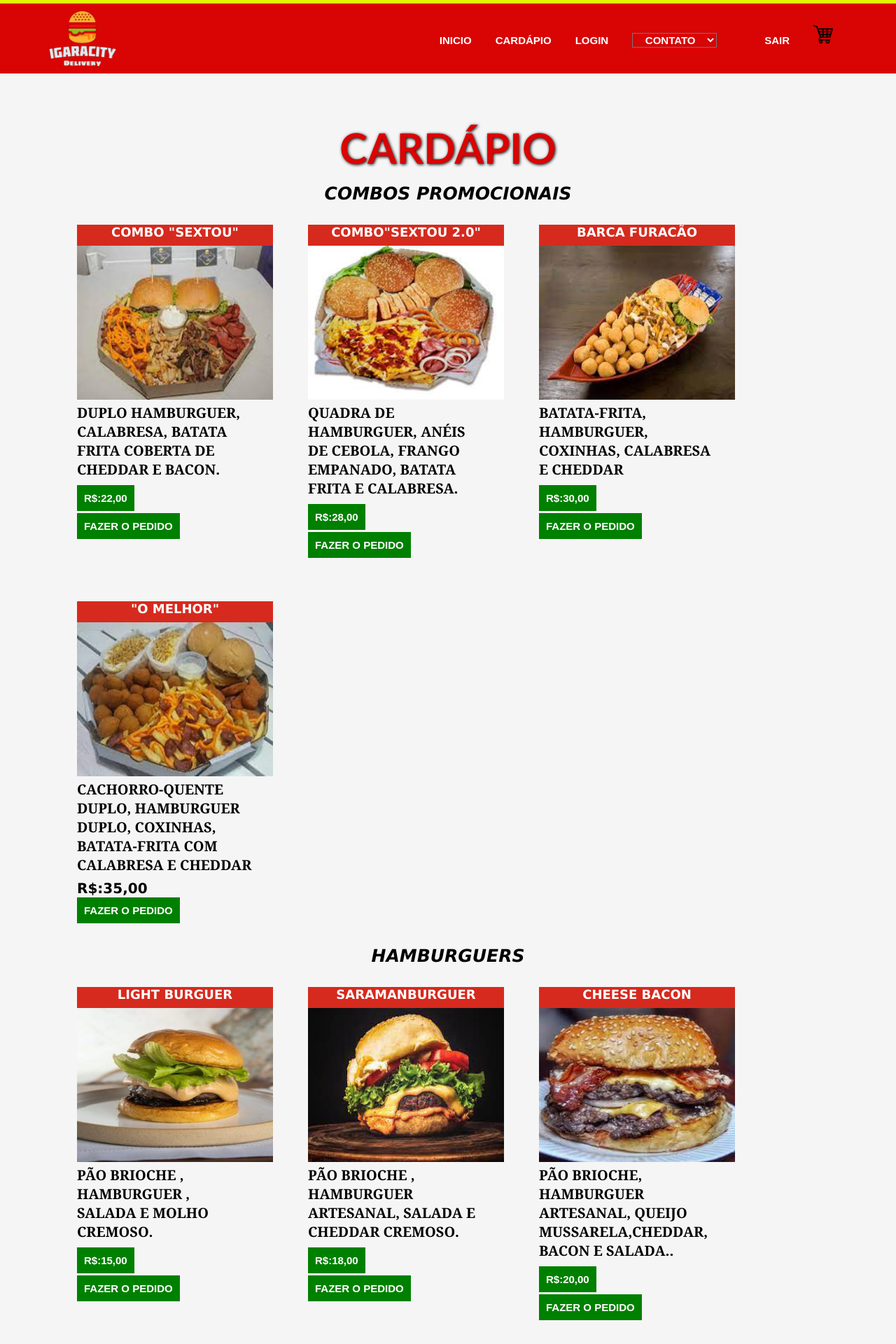
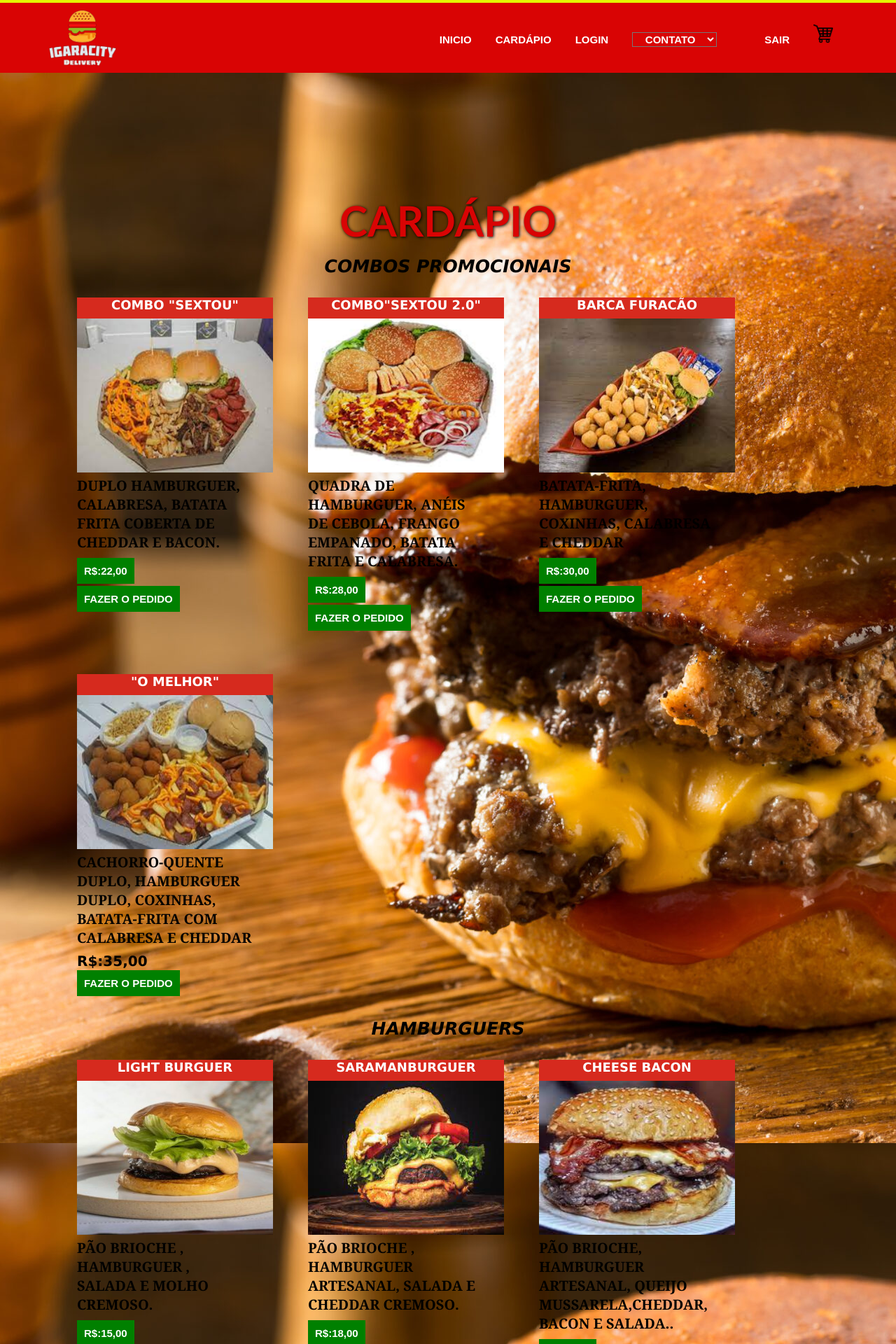
Before and after one commit to KevinhoSilva/Projeto_integrador, a PHP site: page /cardapio.php in a window 1280 px wide. Shown: the top 1920 px of the page at 70% size. Run offline with PHP 8.4, Linux system fonts and the light colour scheme.

Commit message:
Add files via upload

```diff
--- a/css/cadastro.css
+++ b/css/cadastro.css
@@ -3,6 +3,9 @@
     margin:0;
     padding:0;
     font-family: Arial,sans-serif;
+  }
+  body{
+    background-image: url(/img/fundosite.jpg);
   }
   /*cabeçalho*/
   .linha{
--- a/css/cardapio.css
+++ b/css/cardapio.css
@@ -17,22 +17,16 @@
 /*teste de modificacao*/
 
 body{
-    background-color: whitesmoke;
+    background-image: url(/img/fundosite.jpg);
+
 }
 
 .linha {
     width: 100%;
-    height: 6px;
+    height: 4px;
     background: #e3f703;
-    margin-top: 1px;
+}
 
-}
-.menu{
-
-    width: 100%;
-    position:fixed;
-    margin-top: -12px;
-}
 /*cabeçalho do cardapio*/
 .header{
     width: 100%;
```
Also changed, not shown: img/coxinha camarão.jfif (added), img/fundosite.jpg (added), img/limão.jpg (added), img/xinfarto.png (added).
